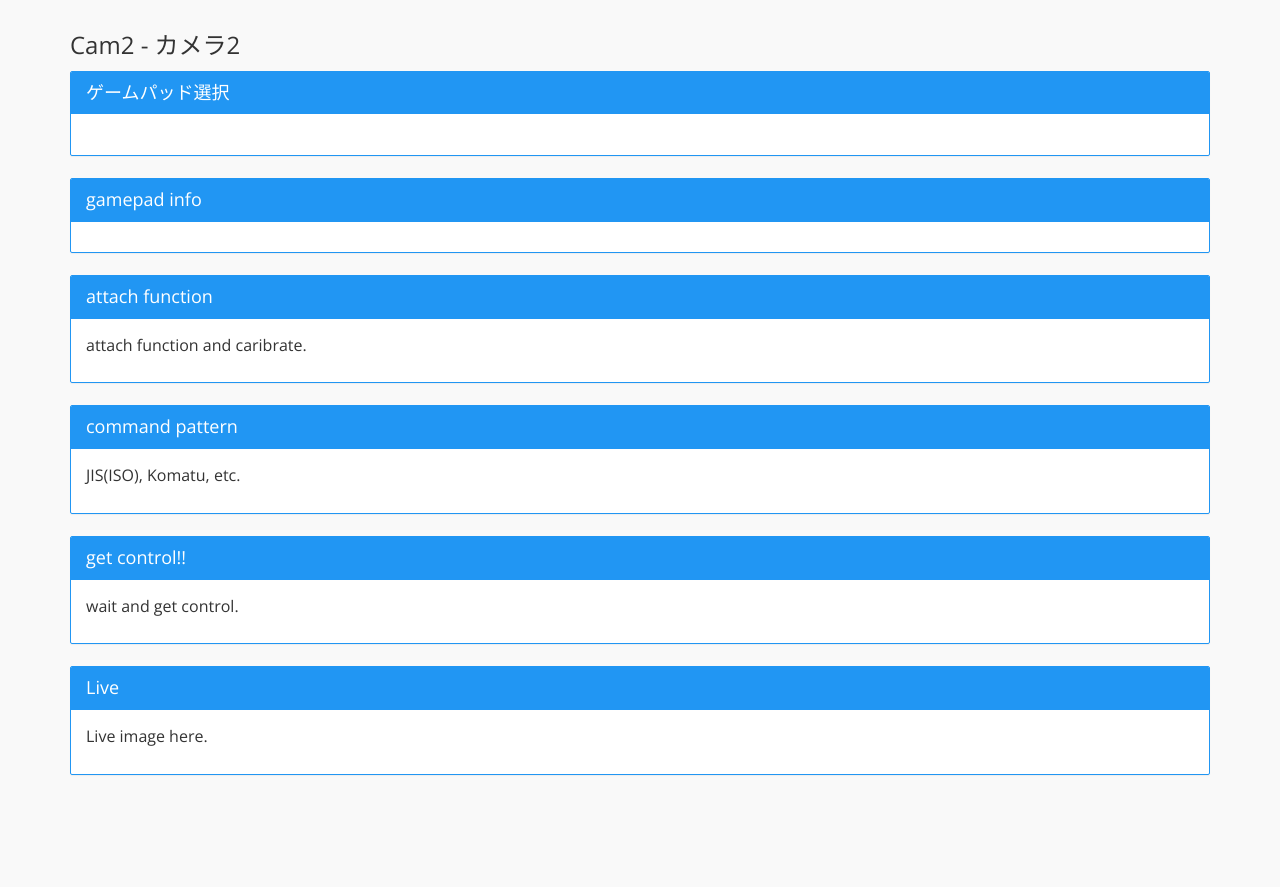
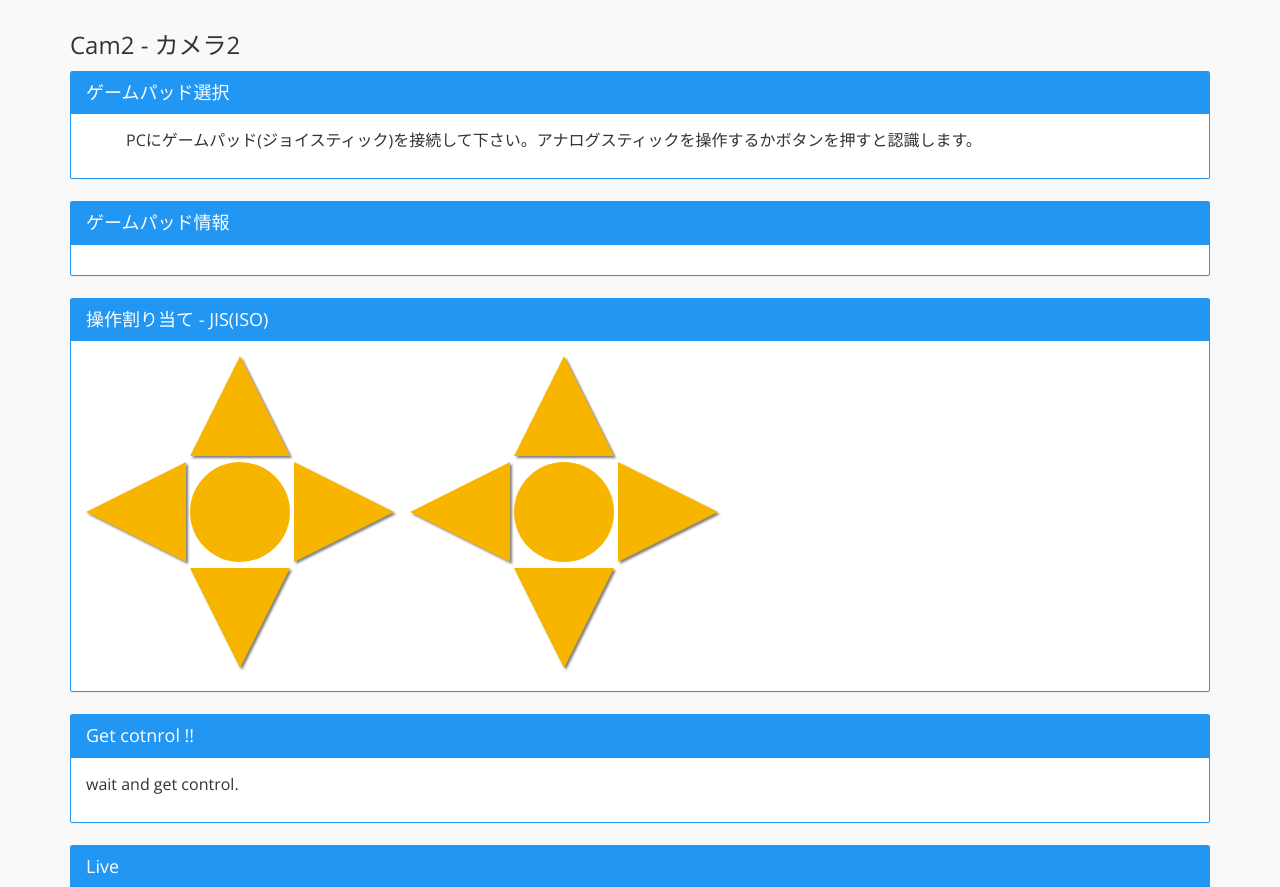
Before and after one commit to kuma35/gamepad, a plain HTML site: page static/cam2live.html in a window 1280 px wide. Shown: the part 580-1467 px from the top of the page. Before the commit the page ends 1377 px from the top, so only its background shows below. Drawn offline with nearby package versions, Linux system fonts and the light colour scheme.

Commit message:
add arrow drop shadow

```diff
--- a/static/cam2live.html
+++ b/static/cam2live.html
@@ -63,6 +63,64 @@
     <script src="//oss.maxcdn.com/html5shiv/3.7.2/html5shiv.min.js"></script>
     <script src="//oss.maxcdn.com/respond/1.4.2/respond.min.js"></script>
   <![endif]-->
+  <style type="text/css">
+    .yumbo-container {
+    display:inline-block;
+    height:320px;
+    width:320px;
+    background-color:#ffffff;
+    border:1px sold #0000000
+    }
+    .yumbo-whitebox {
+    display:inline-block;
+    height:100px;
+    width:100px;
+    background-color:#ffffff;
+    }
+    .yumbo-center {
+    display:inline-block;
+    height:100px;
+    width:100px;
+    background-color:#f8b500;
+    border-radius:50%;
+    }
+    .yumbo-arrow-up {
+    display:inline-block;
+    width:0;
+    height:0;
+    border-left:50px solid transparent;
+    border-right:50px solid transparent;
+    border-bottom:100px solid #f8b500;
+    filter:drop-shadow(2px 2px 1px rgba(0,0,0,0.5));
+    }
+    .yumbo-arrow-left {
+    display:inline-block;
+    width:0;
+    height:0;
+    border-top:50px solid transparent;
+    border-bottom:50px solid transparent;
+    border-right:100px solid #f8b500;
+    filter:drop-shadow(2px 2px 1px rgba(0,0,0,0.5));
+    }
+    .yumbo-arrow-right {
+    display:inline-block;
+    width:0;
+    height:0;
+    border-top:50px solid transparent;
+    border-bottom:50px solid transparent;
+    border-left:100px solid #f8b500;
+    filter:drop-shadow(2px 2px 1px rgba(0,0,0,0.5));
+    }
+    .yumbo-arrow-down {
+    display:inline-block;
+    width:0;
+    height:0;
+    border-left:50px solid transparent;
+    border-right:50px solid transparent;
+    border-top:100px solid #f8b500;
+    filter:drop-shadow(2px 2px 1px rgba(0,0,0,0.5));
+    }
+  </style>
 </head>
 <body>
 
@@ -117,7 +175,7 @@
             </div>
             <div class="panel-body">
 	      <ul clas="list-group" id="select-gamepad">
-		<!-- initial empty. replace by javascript -->
+		<p>Connect gamepad your machine and move axis or press button.</p>
 	      </div
             </div>
           </div>
@@ -129,7 +187,7 @@
 	<div class="col-md-12">
           <div class="panel panel-primary">
             <div class="panel-heading">
-	      <h3 class="panel-title">gamepad info</h3>
+	      <h3 class="panel-title">ゲームパッド情報</h3>
             </div>
             <div class="panel-body" id="gamepad-info">
 	      <!-- initial empty. replace by javascript -->
@@ -143,10 +201,49 @@
 	<div class="col-md-12">
           <div class="panel panel-primary">
             <div class="panel-heading">
-	      <h3 class="panel-title">attach function</h3>
+	      <h3 class="panel-title">操作割り当て - JIS(ISO)</h3>
             </div>
             <div class="panel-body">
-	      <p>attach function and caribrate.</p>
+	      <div class="yumbo-container" id="yumbo-control-left">
+		<div class="yumbo-whitebox">
+		</div>
+		<div class="yumbo-arrow-up text-center">
+		</div>
+		<div class="yumbo-whitebox">
+		</div>
+		<div class="yumbo-arrow-left">
+		</div>
+		<div class="yumbo-center">
+		</div>
+		<div class="yumbo-arrow-right">
+		</div>
+		<div class="yumbo-whitebox">
+		</div>
+		<div class="yumbo-arrow-down">
+		</div>
+		<div class="yumbo-whitebox">
+		</div>
+	      </div>
+	      <div class="yumbo-container" id="yumbo-control-right">
+		<div class="yumbo-whitebox">
+		</div>
+		<div class="yumbo-arrow-up">
+		</div>
+		<div class="yumbo-whitebox">
+		</div>
+		<div class="yumbo-arrow-left">
+		</div>
+		<div class="yumbo-center">
+		</div>
+		<div class="yumbo-arrow-right">
+		</div>
+		<div class="yumbo-whitebox">
+		</div>
+		<div class="yumbo-arrow-down">
+		</div>
+		<div class="yumbo-whitebox">
+		</div>
+	      </div>
             </div>
           </div>
 	</div>
@@ -157,21 +254,7 @@
 	<div class="col-md-12">
           <div class="panel panel-primary">
             <div class="panel-heading">
-	      <h3 class="panel-title">command pattern</h3>
-            </div>
-            <div class="panel-body">
-	      <p>JIS(ISO), Komatu, etc.</p>
-            </div>
-          </div>
-	</div>
-      </div>
-    </div>   <!-- /row -->
-    <div class="row">
-      <div class="bs-component">
-	<div class="col-md-12">
-          <div class="panel panel-primary">
-            <div class="panel-heading">
-	      <h3 class="panel-title">get control!!</h3>
+	      <h3 class="panel-title">Get cotnrol !!</h3>
             </div>
             <div class="panel-body">
 	      <p>wait and get control.</p>
--- a/static/js/gamepad.js
+++ b/static/js/gamepad.js
@@ -3,6 +3,9 @@
 //---------------------------------------------------------------------
 //  ref:https://developer.mozilla.org/en-US/docs/Web/Guide/API/Gamepad
 //---------------------------------------------------------------------
+
+var StrSelectGamepad = '<p>PCにゲームパッド(ジョイスティック)を接続して下さい。アナログスティックを操作するかボタンを押すと認識します。</p>'
+var StrGamepadInfo = '';
 
 //Create AnimationFrame
 var rAF = window.mozRequestAnimationFrame ||
@@ -14,12 +17,18 @@ function scanGamepads() {
     var pads = navigator.getGamepads ? navigator.getGamepads() :
         (navigator.webkitGetGamepads ? navigator.webkitGetGamepads : []);
 
+    if (!pads) {
+	$("#select-gamepad").html(StrSelectGamepad);
+	$("#gamepad-info").html(StrGamepadInfo);
+	rAF(scanGamepads);
+	return;
+    }
+
     //gamepad id list
     var last_id_list_html = $("#select-gamepad").html();
-    var id_list_html = '';
-
+    var id_list_html = StrSelectGamepad;
     if (pads[0]) {
-	id_list_html += '<li class="list-group-item active">';
+	id_list_html = '<li class="list-group-item active">';
 	id_list_html += pads[0].id;
 	id_list_html += '</li>';
     }
@@ -36,8 +45,8 @@ function scanGamepads() {
 
     // id 0's info :-)
     var target = 0;
+    var info_html = StrGamepadInfo;
     if (pads[target]) {
-	var info_html = '';
 	info_html += '<ul class="list-inline">';
 	for (i=0;i<pads[target].axes.length;i++) {
 	    info_html += '<li>';
@@ -61,11 +70,15 @@ function scanGamepads() {
 	    info_html += '</li>';
 	    }
 	info_html += '</ul>';
+    }
     var last_info_html = $("#gamepad-info").html();
     if (info_html != last_info_html) {
 	$("#gamepad-info").html(info_html);
     }
-    }
+
+    // attach function
+
+
     rAF(scanGamepads);
 }
 
```
Lines whose indentation alone changed are shown as unchanged.
